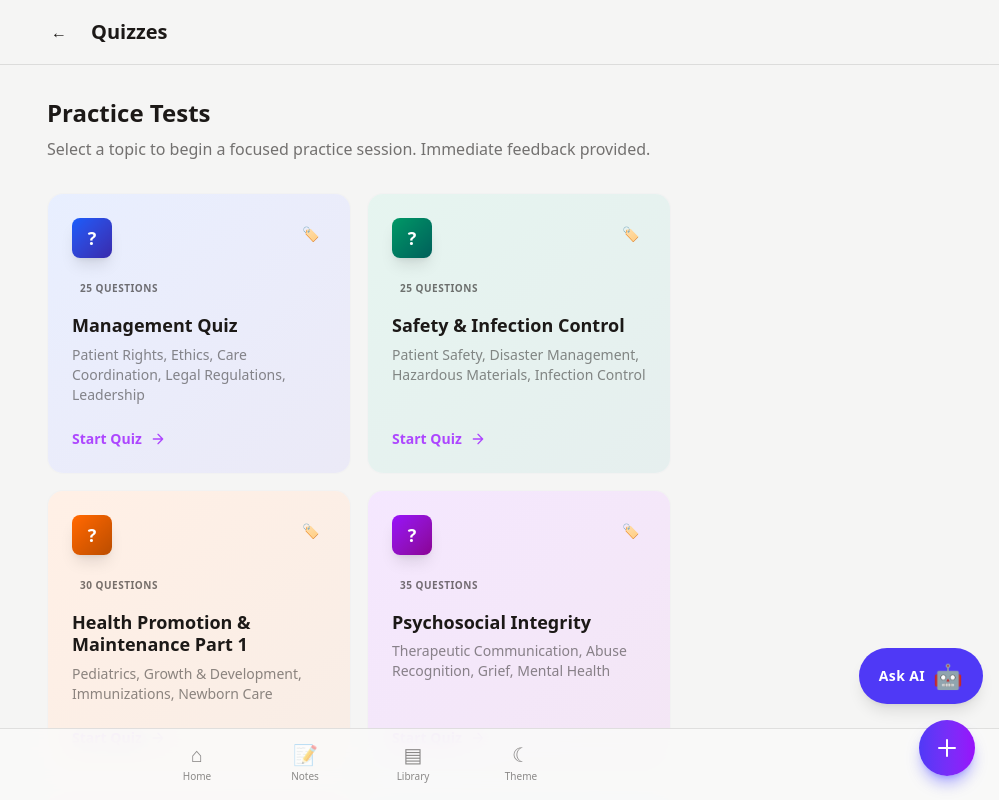
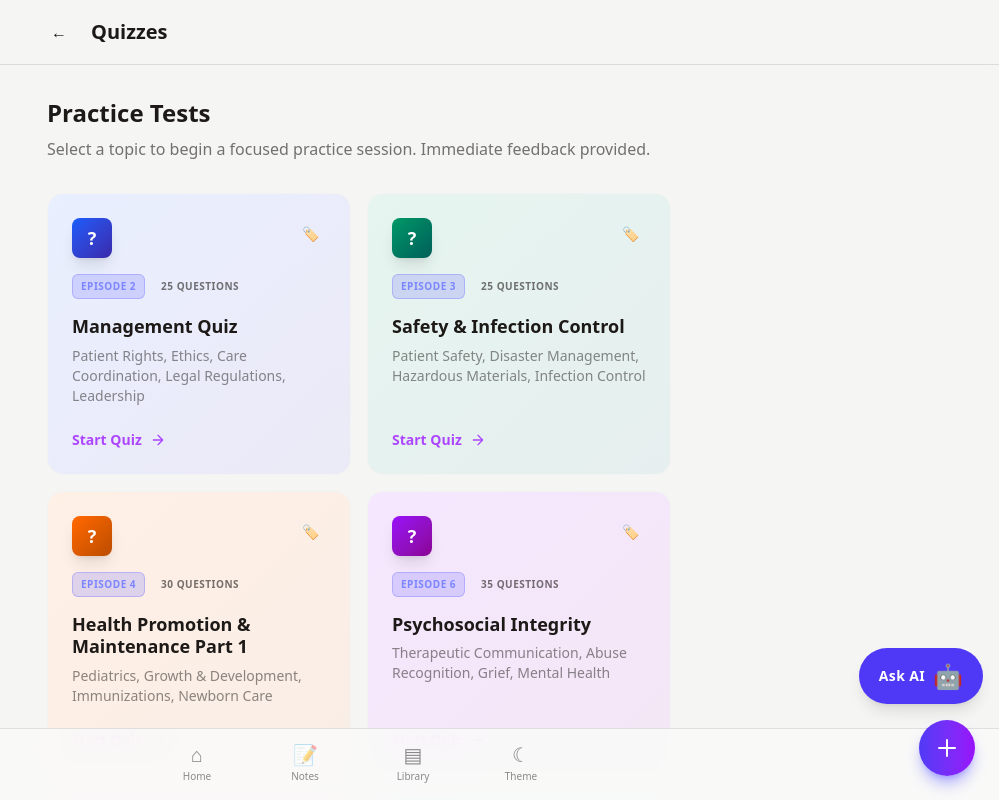
Before and after one commit to SGiQ/nclex-study-guide, a Next.js app: page /quizzes in a window 1280 px wide. Shown: the top 800 px of the page, without its empty margins (281-1280 px from the left). Built offline with nearby package versions, Linux system fonts and the light colour scheme.

Commit message:
Add episode labels to quiz cards and fix back button navigation

```diff
--- a/app/quizzes/page.tsx
+++ b/app/quizzes/page.tsx
@@ -30,7 +30,7 @@ export default function QuizListPage() {
                 <div className="mx-auto max-w-2xl px-4 py-3">
                     <div className="flex items-center gap-3">
                         <Link
-                            href="/"
+                            href="/dashboard"
                             className="grid h-10 w-10 place-items-center rounded-full bg-surface/10 hover:bg-surface/20 active:bg-surface/30 text-foreground"
                         >
                             ←
@@ -98,7 +98,12 @@ export default function QuizListPage() {
                                     )}
 
                                     {!isCompleted && (
-                                        <div className="mb-4">
+                                        <div className="mb-4 flex items-center gap-2">
+                                            {quiz.episodeId && (
+                                                <span className="text-[10px] font-bold uppercase tracking-wider bg-indigo-500/20 text-indigo-400 px-2 py-1 rounded-md border border-indigo-500/30">
+                                                    Episode {quiz.episodeId}
+                                                </span>
+                                            )}
                                             <span className="text-[10px] font-bold uppercase tracking-wider bg-surface/10 px-2 py-1 rounded-md text-foreground/60">
                                                 {quiz.questionCount} Questions
                                             </span>
```
